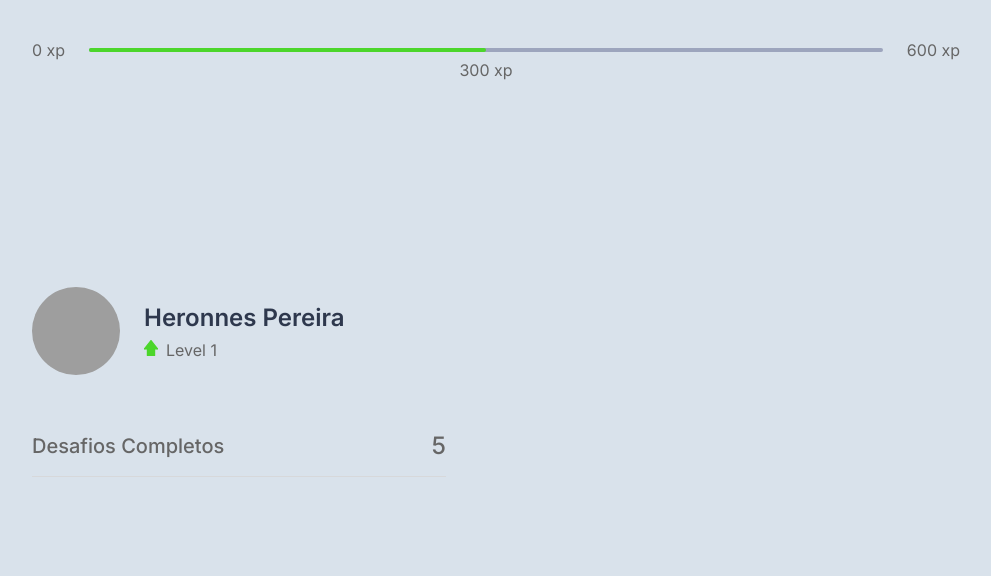
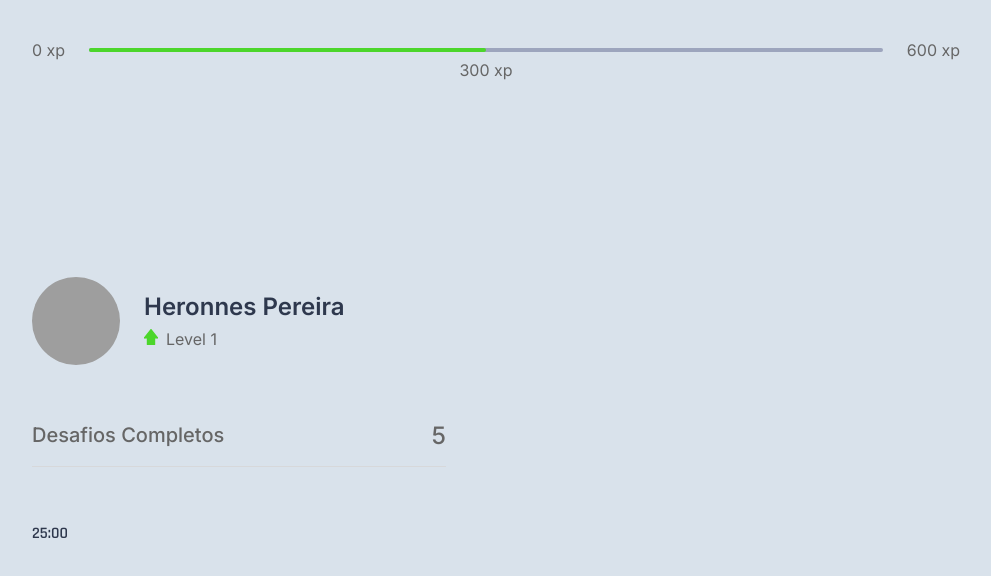
Before and after one commit to codingscode/Nlw_4, a Next.js app in the folder trilha_react/movase-next/: page / in a window 1280 px wide. Shown: the top 576 px of the page, without its empty margins (144-1135 px from the left). Built offline with nearby package versions, Linux system fonts and the light colour scheme; grey boxes are pictures that could not be loaded.

Commit message:
trilha react parte 26

```diff
--- /dev/null
+++ b/trilha_react/movase-next/src/components/CountDown.tsx
@@ -0,0 +1,19 @@
+import styles from '../styles/components/CountDown.module.css'
+
+
+export default function CountDown() {
+
+    return (
+        <div className={styles.countdownContainer} >
+            <div>
+                <span>2</span>
+                <span>5</span>
+            </div>
+            <span>:</span>
+            <div>
+                <span>0</span>
+                <span>0</span>
+            </div>
+        </div>
+    )
+}
--- a/trilha_react/movase-next/src/pages/index.tsx
+++ b/trilha_react/movase-next/src/pages/index.tsx
@@ -4,6 +4,7 @@ import Head from 'next/head'
 import { Profile } from '../components/Profile'
 import styles from '../styles/pages/Home.module.css'
 import CompletedChallenges from '../components/CompletedChallenges'
+import CountDown from '../components/CountDown'
 
 
 export default function Home() {
@@ -15,6 +16,7 @@ export default function Home() {
             <div>
               <Profile />
               <CompletedChallenges />
+              <CountDown />
             </div>
             <div></div>
          </section>
--- /dev/null
+++ b/trilha_react/movase-next/src/styles/components/CountDown.module.css
@@ -0,0 +1,7 @@
+.countdownContainer {
+    display: flex;
+    align-items: center;
+    font-family: Rajdhani;
+    font-weight: 600;
+    color: var(--title);
+}
```
